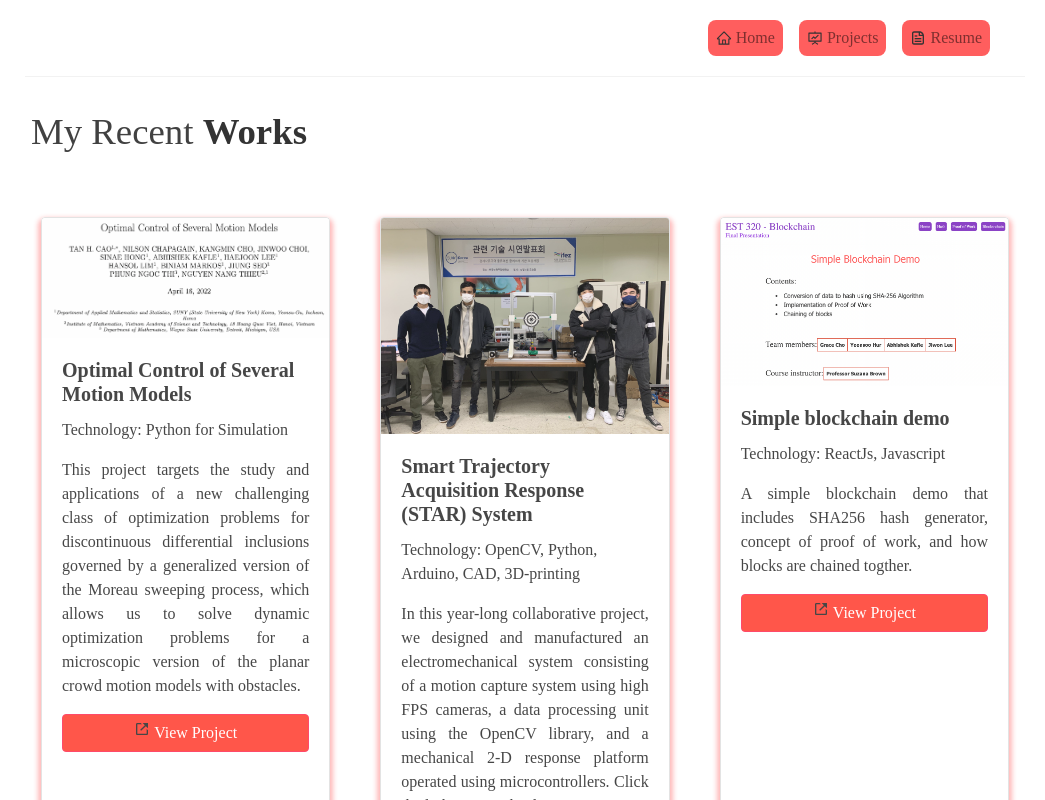
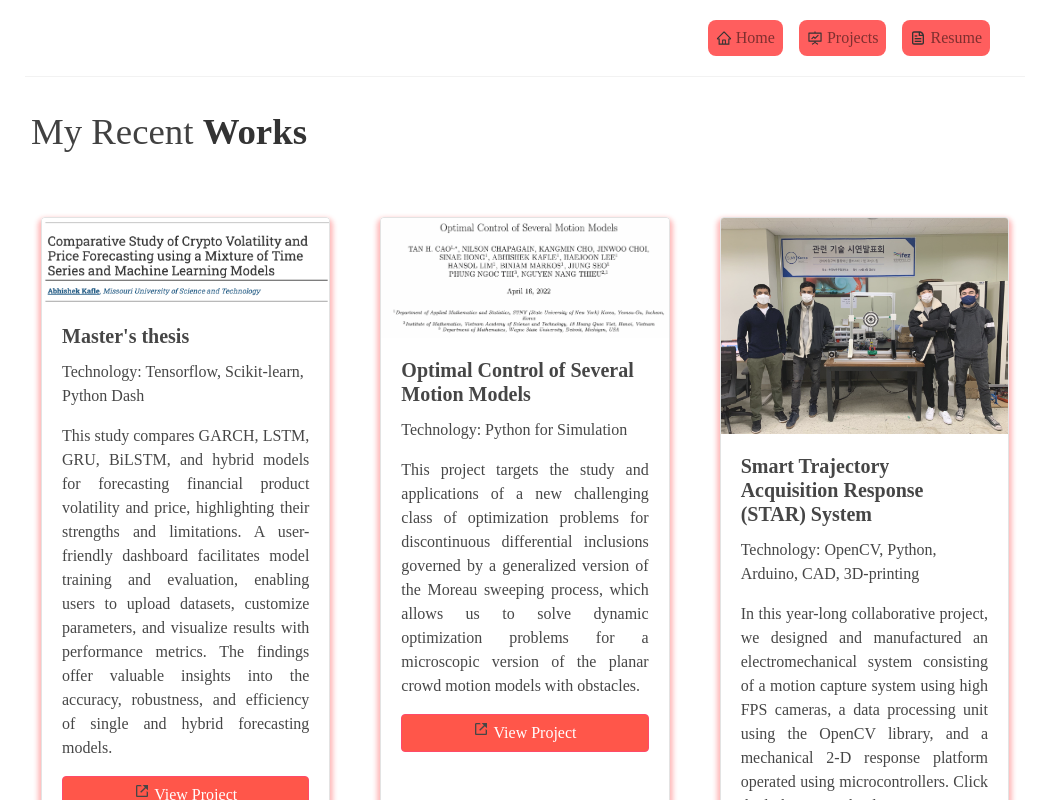
Before and after one commit to kafleBeast/kafle-portfolio, a React (Create React App) app: page /project in a window 1280 px wide. Shown: the top 800 px of the page, without its empty margins (115-1160 px from the left). Built offline with nearby package versions, Linux system fonts and the light colour scheme; the HTML template or start-up script is replaced by a standard one.

Commit message:
Update Projects.js
Add master's thesis to projects

```diff
--- a/src/Projects.js
+++ b/src/Projects.js
@@ -8,8 +8,15 @@ import research from "./images/research.png"
 import seniorDesign from './images/seniorDesignProject.jpg';
 import blockchain from './images/blockchain.png';
 import cipher from './images/cipher.png';
-
+import thesis from './images/thesis.png';
 const PROJECTS = [
+  {
+    image: thesis,
+    name: "Master's thesis",
+    technologyUsed: "Tensorflow, Scikit-learn, Python Dash",
+    description: "This study compares GARCH, LSTM, GRU, BiLSTM, and hybrid models for forecasting financial product volatility and price, highlighting their strengths and limitations. A user-friendly dashboard facilitates model training and evaluation, enabling users to upload datasets, customize parameters, and visualize results with performance metrics. The findings offer valuable insights into the accuracy, robustness, and efficiency of single and hybrid forecasting models.",
+    url: "https://scholarsmine.mst.edu/masters_theses/8204/",
+  },
   {
     image: research,
     name: "Optimal Control of Several Motion Models",
```
